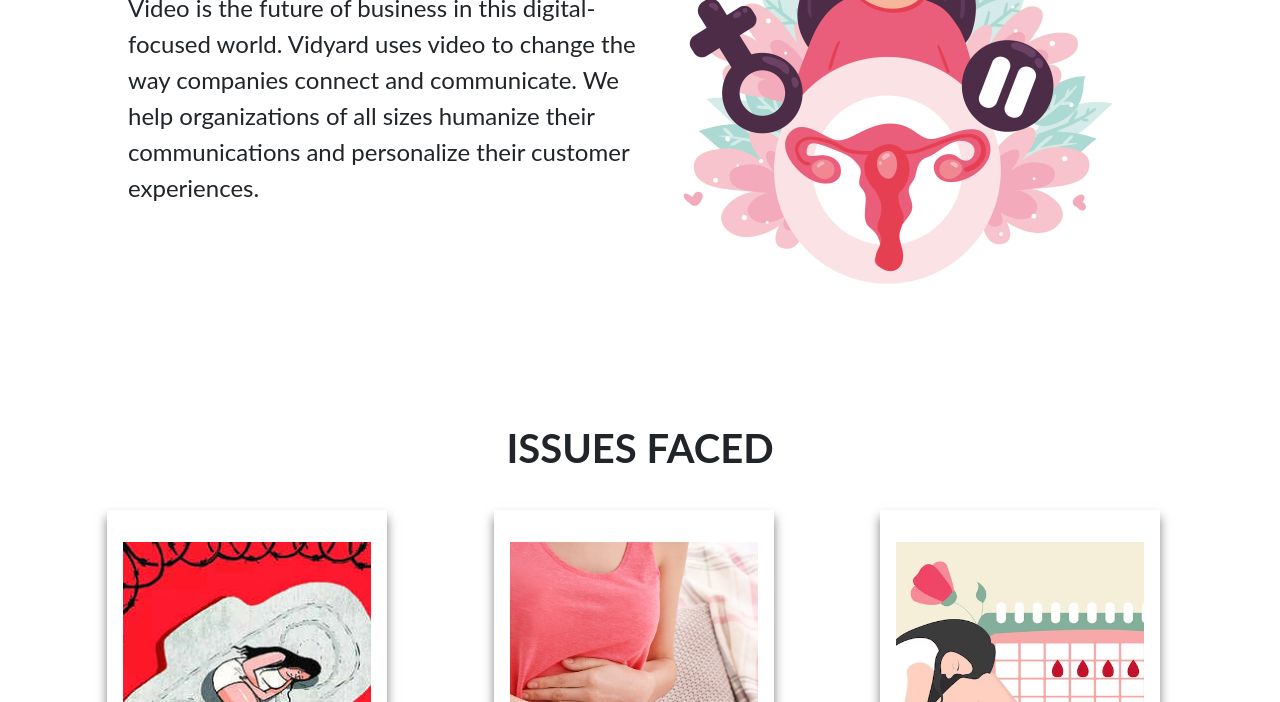
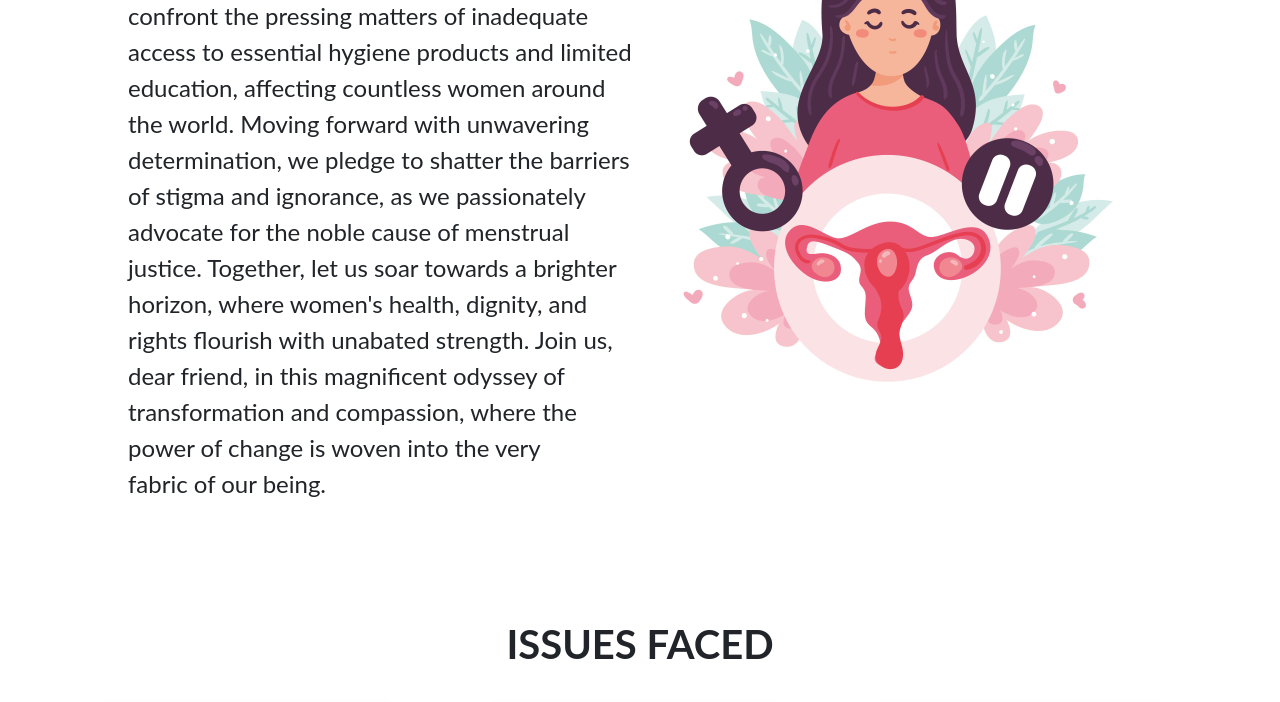
Before and after one commit to shreeyachatzz/NGO_Muskan, a plain HTML site: page menstruation.html in a window 1280 px wide. Shown: the part 440-1142 px from the top of the page. Drawn offline with nearby package versions, Linux system fonts and the light colour scheme.

Commit message:
Update menstruation.html
Menstrual Health Introduction Updated

```diff
--- a/menstruation.html
+++ b/menstruation.html
@@ -107,9 +107,7 @@
     <div class="abttext">
       <div class="abtuss">the issue</div>
       <div class="abthead">MENSTRUAL HEALTH</div>
-      <div class="abtdesc">Video is the future of business in this digital-focused world. Vidyard uses video to
-        change the way companies connect and communicate. We help organizations of all sizes humanize their
-        communications and personalize their customer experiences.</div>
+      <div class="abtdesc">We extend a warm welcome to you, as we embark upon a purposeful voyage within the realm of menstrual health. In this realm, we confront the pressing matters of inadequate access to essential hygiene products and limited education, affecting countless women around the world. Moving forward with unwavering determination, we pledge to shatter the barriers of stigma and ignorance, as we passionately advocate for the noble cause of menstrual justice. Together, let us soar towards a brighter horizon, where women's health, dignity, and rights flourish with unabated strength. Join us, dear friend, in this magnificent odyssey of transformation and compassion, where the power of change is woven into the very fabric of our being.</div>
     </div>
     <img src="images/men1.jpg" alt="">
   </div>
```
